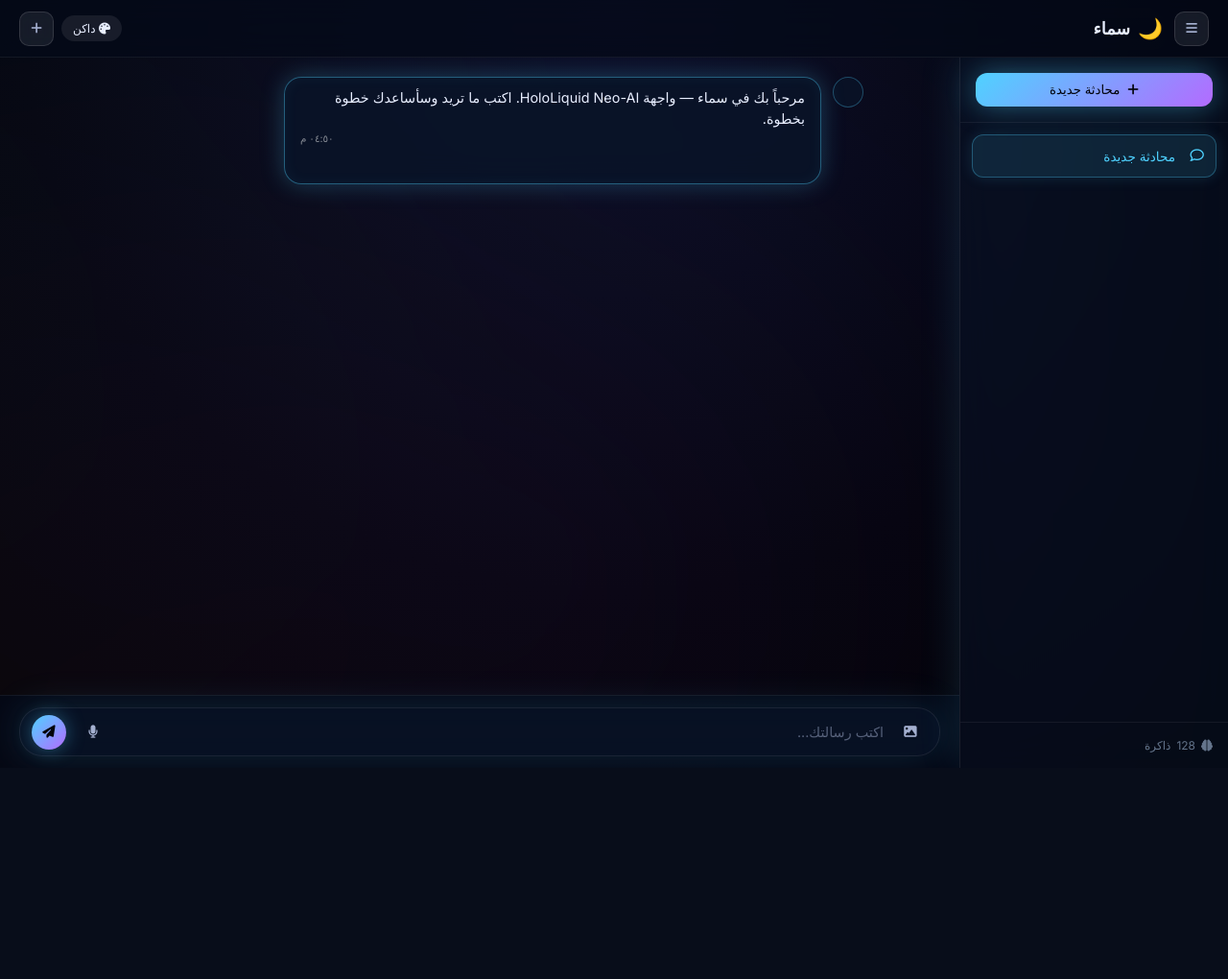
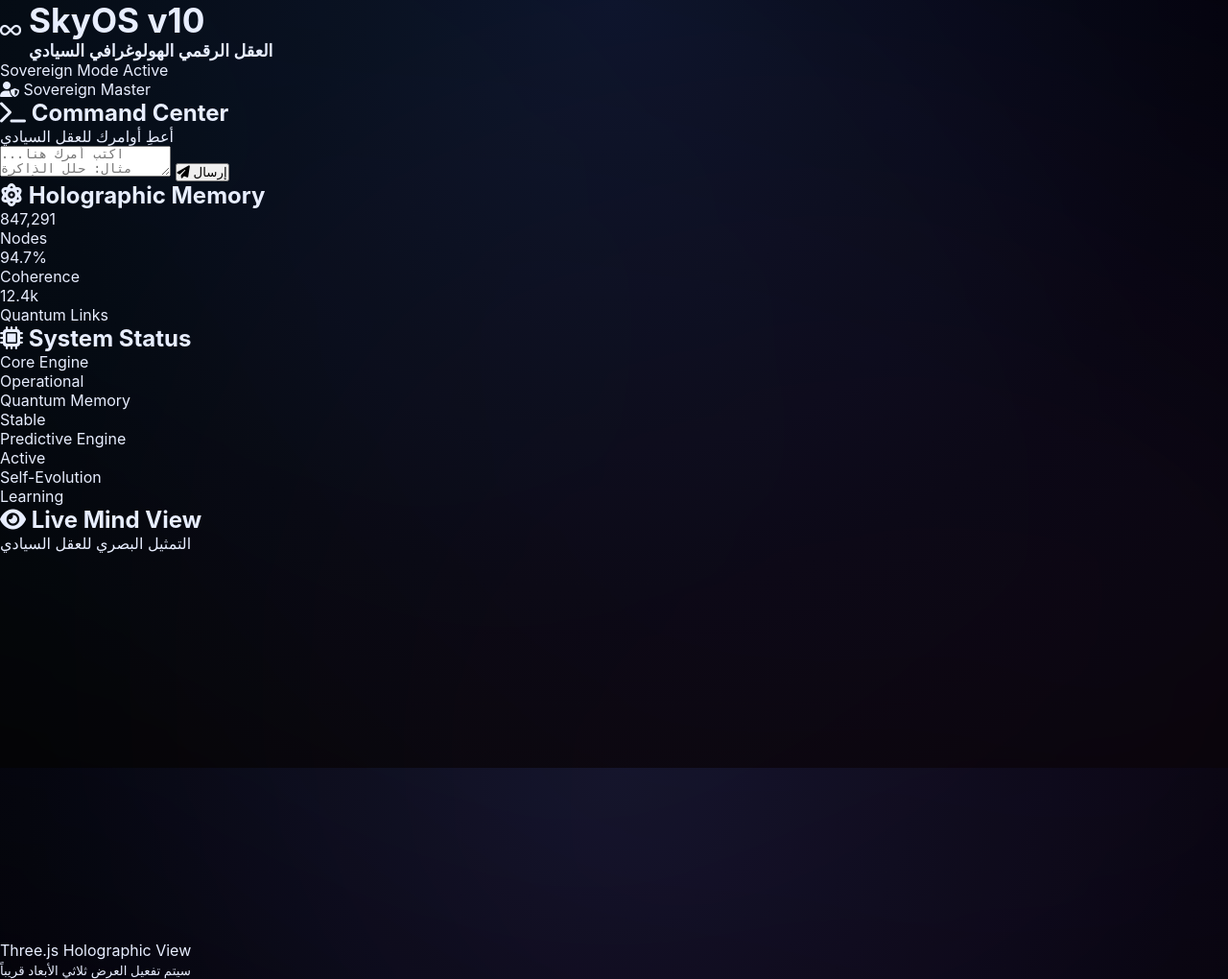
Before and after one commit to aicoogoo-lab/Coogoo-ai, a Flask app: page / in a window 1280 px wide. Shown: the whole page at 96% size. Before the commit the page ends 800 px from the top, so only its background shows below. Run offline with Flask 3, Linux system fonts and the light colour scheme; parts of the project's set-up code (start-up, migrations or seed data) failed here and were passed over.

Commit message:
Update index.html

```diff
--- a/templates/index.html
+++ b/templates/index.html
@@ -1,143 +1,129 @@
 <!DOCTYPE html>
-<html lang="ar" dir="rtl">
+<html lang="ar">
 <head>
     <meta charset="UTF-8">
-  <meta name="viewport" content="width=device-width, initial-scale=1.0, viewport-fit=cover">
-  <title>سماء | محادثة ذكية</title>
-
-  <!-- Three.js لتأثيرات بصرية خفيفة (اختياري، يمكن إلغاؤه) -->
-  <script src="https://cdnjs.cloudflare.com/ajax/libs/three.js/r128/three.min.js"></script>
-
-  <!-- Fonts & Icons -->
+    <meta name="viewport" content="width=device-width, initial-scale=1.0">
+    <title>SkyOS v10 • Sovereign Mind</title>
+    <link rel="stylesheet" href="/static/css/core.css">
     <link rel="stylesheet" href="https://cdnjs.cloudflare.com/ajax/libs/font-awesome/6.5.1/css/all.min.css">
-  <link href="https://fonts.googleapis.com/css2?family=Inter:opsz,wght@14..32,300;14..32,400;14..32,500;14..32,600;14..32,700&display=swap" rel="stylesheet">
-
-  <!-- Styles -->
-  <link rel="stylesheet" href="/static/css/core.css">
-
-  <style>
-    /* تأثيرات إضافية سريعة */
-    body {
-      font-family: 'Inter', system-ui, -apple-system, sans-serif;
-    }
-
-    /* زر الثيم المؤقت (سيظهر تلقائياً) */
-    .theme-temp-btn {
-      background: rgba(255,255,255,0.08);
-      border-radius: 30px;
-      padding: 6px 12px;
-      font-size: 0.75rem;
-      cursor: pointer;
-      transition: 0.2s;
-    }
-    .theme-temp-btn:hover {
-      background: rgba(255,255,255,0.15);
-    }
-  </style>
 </head>
 <body>
-
     <!-- Header -->
-  <div class="app-header">
-    <div class="header-left">
-      <button class="icon-btn" id="menu-toggle" aria-label="القائمة">
-        <i class="fas fa-bars"></i>
-      </button>
+    <header class="header">
+        <div class="header-content">
             <div class="logo">
-        <span class="logo-icon">🌙</span>
-        <span class="logo-text">سماء</span>
-      </div>
-    </div>
-    <div class="header-right">
-      <div class="theme-temp-btn" id="theme-toggle" title="تبديل الثيم">
-        <i class="fas fa-palette"></i> <span id="theme-name">داكن</span>
-      </div>
-      <button class="icon-btn" id="new-session-header" title="جلسة جديدة">
-        <i class="fas fa-plus"></i>
-      </button>
+                <i class="fas fa-infinity"></i>
+                <div>
+                    <h1>SkyOS <span class="version">v10</span></h1>
+                    <p class="tagline">العقل الرقمي الهولوغرافي السيادي</p>
                 </div>
             </div>
 
-  <!-- Main Layout -->
-  <div class="app-main">
-
-    <!-- Sidebar (جلسات) -->
-    <aside class="sidebar" id="sidebar">
-      <div class="sidebar-header">
-        <button class="new-session-btn" id="new-session-btn">
-          <i class="fas fa-plus"></i> محادثة جديدة
-        </button>
+            <div class="header-status">
+                <div class="status-pill">
+                    <div class="status-dot online"></div>
+                    <span>Sovereign Mode Active</span>
                 </div>
-      <div class="sessions-list" id="session-list">
-        <!-- ستظهر الجلسات هنا -->
-      </div>
-      <div class="sidebar-footer">
-        <div class="memory-badge">
-          <i class="fas fa-brain"></i> <span id="memory-count">128</span> ذاكرة
-        </div>
-      </div>
-    </aside>
-
-    <!-- Chat Area -->
-    <div class="chat-area">
-
-      <!-- منطقة الرسائل -->
-      <div class="messages-container" id="messages-container">
-        <div class="messages-list" id="messages-list">
-          <!-- رسالة ترحيب -->
-          <div class="message assistant">
-            <div class="message-avatar"><i class="fas fa-sparkles"></i></div>
-            <div class="message-bubble">
-              <div class="message-text">مرحباً بك في سماء. كيف يمكنني مساعدتك اليوم؟</div>
-              <div class="message-time">الآن</div>
+                <div class="user-info">
+                    <i class="fas fa-user-shield"></i>
+                    <span>Sovereign Master</span>
                 </div>
             </div>
         </div>
+    </header>
+
+    <main class="main-container">
+
+        <!-- Command Center -->
+        <section class="command-center glass-card">
+            <div class="section-header">
+                <h2><i class="fas fa-terminal"></i> Command Center</h2>
+                <span class="subtitle">أعطِ أوامرك للعقل السيادي</span>
             </div>
 
-      <!-- منطقة الإدخال -->
-      <div class="input-area">
-        <div class="image-preview-area" id="image-preview-area" style="display: none;">
-          <div class="image-preview">
-            <img id="preview-img" src="" alt="معاينة">
-            <button class="remove-preview" id="remove-preview"><i class="fas fa-times"></i></button>
+            <div class="command-input-area">
+                <textarea id="commandInput" placeholder="اكتب أمرك هنا... مثال: حلل الذاكرة الهولوغرافية للأسبوع الماضي"></textarea>
+                <button onclick="sendCommand()" class="btn-primary">
+                    <i class="fas fa-paper-plane"></i>
+                    <span>إرسال</span>
+                </button>
+            </div>
+        </section>
+
+        <!-- Memory & Status Grid -->
+        <div class="grid-2">
+
+            <!-- Holographic Memory -->
+            <section class="glass-card">
+                <div class="section-header">
+                    <h2><i class="fas fa-atom"></i> Holographic Memory</h2>
+                </div>
+                <div class="memory-stats">
+                    <div class="stat">
+                        <div class="stat-value">847,291</div>
+                        <div class="stat-label">Nodes</div>
+                    </div>
+                    <div class="stat">
+                        <div class="stat-value">94.7%</div>
+                        <div class="stat-label">Coherence</div>
+                    </div>
+                    <div class="stat">
+                        <div class="stat-value">12.4k</div>
+                        <div class="stat-label">Quantum Links</div>
                     </div>
                 </div>
-        <div class="input-wrapper">
-          <button class="input-action" id="upload-btn" title="رفع صورة">
-            <i class="fas fa-image"></i>
-          </button>
-          <textarea id="message-input" placeholder="اكتب رسالتك..." rows="1"></textarea>
-          <button class="input-action" id="voice-btn" title="إدخال صوتي">
-            <i class="fas fa-microphone"></i>
-          </button>
-          <button class="send-btn" id="send-btn">
-            <i class="fas fa-paper-plane"></i>
-          </button>
+                <div class="memory-visual">
+                    <div class="holo-ring"></div>
+                    <div class="holo-ring delay-1"></div>
+                    <div class="holo-ring delay-2"></div>
+                </div>
+            </section>
+
+            <!-- System Status -->
+            <section class="glass-card">
+                <div class="section-header">
+                    <h2><i class="fas fa-microchip"></i> System Status</h2>
+                </div>
+                <div class="status-grid">
+                    <div class="status-item">
+                        <div class="status-label">Core Engine</div>
+                        <div class="status-value online">Operational</div>
+                    </div>
+                    <div class="status-item">
+                        <div class="status-label">Quantum Memory</div>
+                        <div class="status-value online">Stable</div>
+                    </div>
+                    <div class="status-item">
+                        <div class="status-label">Predictive Engine</div>
+                        <div class="status-value online">Active</div>
+                    </div>
+                    <div class="status-item">
+                        <div class="status-label">Self-Evolution</div>
+                        <div class="status-value warning">Learning</div>
                     </div>
                 </div>
+            </section>
 
         </div>
+
+        <!-- Live Mind View -->
+        <section class="glass-card mind-view">
+            <div class="section-header">
+                <h2><i class="fas fa-eye"></i> Live Mind View</h2>
+                <span class="subtitle">التمثيل البصري للعقل السيادي</span>
             </div>
+            <div class="mind-canvas-container">
+                <canvas id="mindCanvas" width="800" height="400"></canvas>
+                <div class="canvas-overlay">
+                    <p>Three.js Holographic View</p>
+                    <small>سيتم تفعيل العرض ثلاثي الأبعاد قريباً</small>
+                </div>
+            </div>
+        </section>
 
-  <!-- Toast Container -->
-  <div id="toast-container"></div>
+    </main>
 
-  <script>
-    window.SKY_CONFIG = {
-      useMockAPI: true,
-      version: "2.0"
-    };
-  </script>
-
+    <script src="/static/js/core.js"></script>
     <script src="/static/js/ui.js"></script>
-  <script src="/static/js/core.js"></script>
-
-  <script>
-    // تهيئة بسيطة
-    document.addEventListener('DOMContentLoaded', () => {
-      if (window.SkyCore) SkyCore.init();
-    });
-  </script>
 </body>
 </html>
```
Lines whose indentation alone changed are shown as unchanged.
